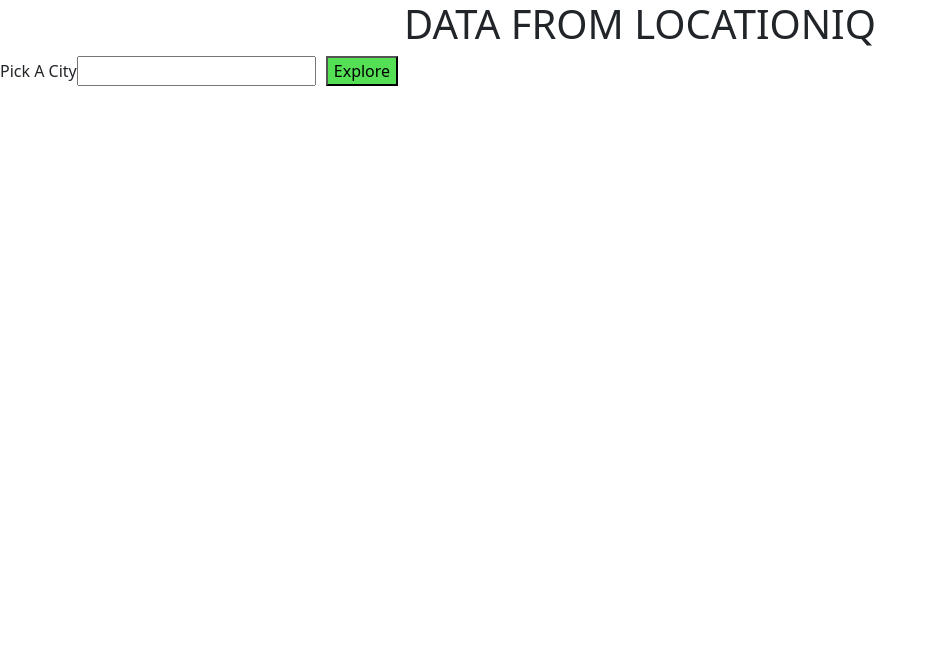
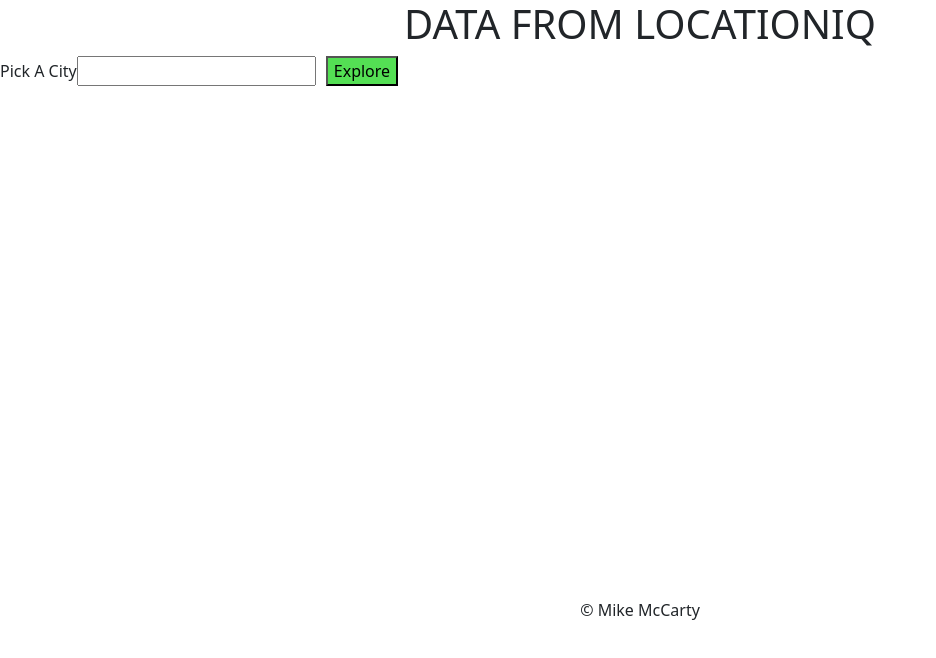
Before and after one commit to mikemac1/city-explorer, a React (Create React App) app: page / in a window 1280 px wide. Shown: the top 658 px of the page, without its empty margins (0-936 px from the left). Built offline with nearby package versions, Linux system fonts and the light colour scheme; no server answers.

Commit message:
Completed lab 6

```diff
--- a/src/App.css
+++ b/src/App.css
@@ -1,9 +1,8 @@
-body {
-background-color: bisque;
-}
+
 
 footer {
-    margin-top: 90%;
+    margin-top: 40%;
+    text-align: center;
 }
 
 h1 {
--- a/src/App.js
+++ b/src/App.js
@@ -1,6 +1,7 @@
 import React from 'react';
 import axios from 'axios';
 import Modal from 'react-bootstrap/Modal';
+import Alert from 'react-bootstrap/Alert';
 import Button from 'react-bootstrap/Button';
 import './App.css';
 
@@ -13,7 +14,8 @@ class App extends React.Component {
       city: '',
       cityData: {},
       isError: false,
-      errorMessage: ''
+      errorMessage: '',
+      errorCode: ''
     }
   }
   handleCityInput = (e) => {
@@ -47,6 +49,7 @@ class App extends React.Component {
     } catch (error) {
       this.setState({
         errorMessage: error.message,
+        errorCode: error.code,
         isError: true
       })
     }
@@ -63,7 +66,11 @@ class App extends React.Component {
     let showMap = `https://maps.locationiq.com/v3/staticmap?key=${process.env.REACT_APP_LOCATIONIQ_API_KEY}&center=${this.state.cityData.lat},${this.state.cityData.lon}&zoom=11`;
 
     if (this.state.isError) {
-      showError = <h3>{this.state.errorMessage}</h3>
+      showError =
+      <article>
+      <Alert variant="danger">Error Code: {this.state.errorCode}</Alert>
+      <Alert  variant="danger">Message: {this.state.errorMessage}</Alert>
+      </article>
     } else {
       showCity = this.state.cityData.display_name;
       showLat = this.state.cityData.lat;
@@ -73,7 +80,7 @@ class App extends React.Component {
 
     return (
       <>
-        <body>
+
           <header>
             <h1>DATA FROM LOCATIONIQ</h1>
           </header>
@@ -83,12 +90,10 @@ class App extends React.Component {
                 <input id="cityLink" name="city" type='text' onChange={this.handleCityInput} />
               </label>
               <button type="submit" variant="success">Explore</button>
-              <article>
-                {showError}
-              </article>
+            </form>
+            <p>{showError}</p>
+          </main>
 
-            </form>
-          </main>
           <Modal show={this.state.modalShown} onHide={this.closeModal}
             size="lg"
             aria-labelledby="contained-modal-title-vcenter"
@@ -109,9 +114,9 @@ class App extends React.Component {
             </Modal.Footer>
           </Modal>
           <footer>
-            {/* <p><span>&copy</span>  Mike McCarty</p> */}
+            <p><span>&copy;</span>  Mike McCarty</p>
           </footer>
-        </body>
+
       </>
     );
   }
```
Also changed, not shown: 1 other file (tests, documents, lock files or other folders). Lines whose indentation alone changed are shown as unchanged.
